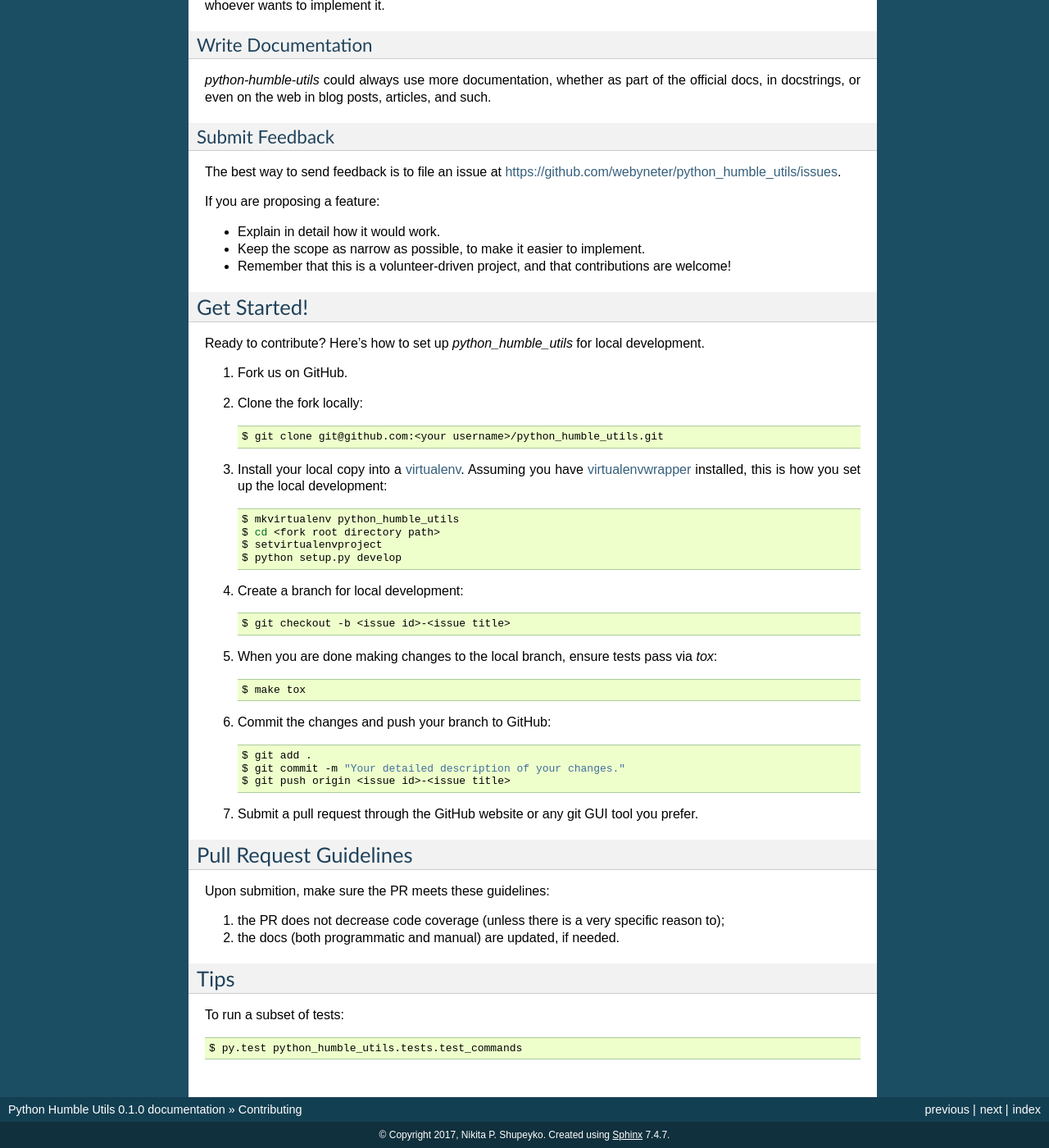
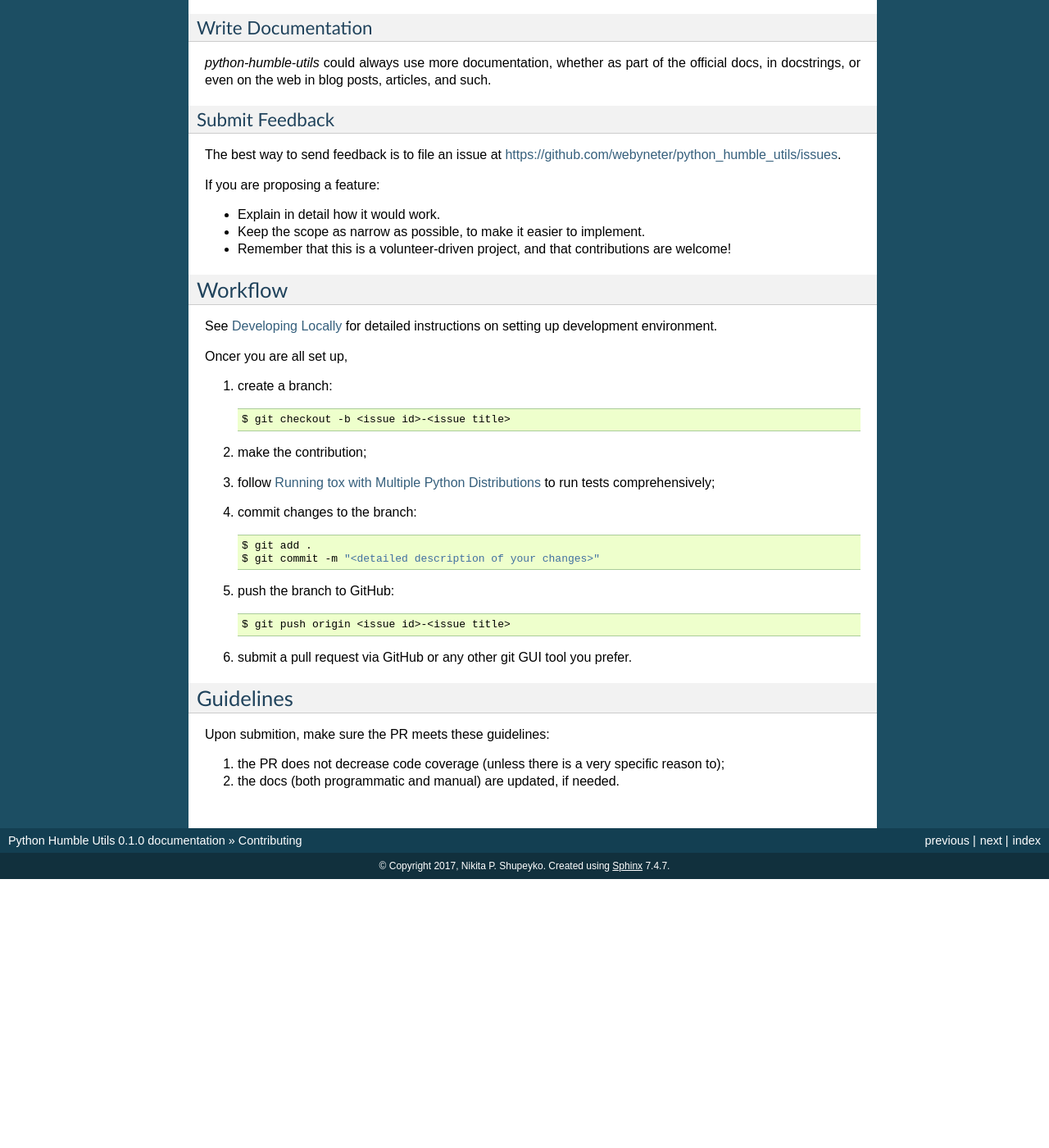
Before and after one commit to webyneter/python-humble-utils, a Sphinx documentation site: the page built from docs/contributing.rst, in a window 1280 px wide and 1400 px high, scrolled down 565 px. Shown: the whole window at 82% size. Built offline with Sphinx 7.4.7, drawn with Linux system fonts in a browser that asks for light colours; pages that are not in the unit, such as notebooks, are missing from menus; after the commit the page ends 1637 px from its top, so only the background shows below that; some of the changed text lies outside the part shown.

Commit message:
Improve docs

```diff
--- a/AUTHORS.rst
+++ b/AUTHORS.rst
@@ -1,4 +1,3 @@
-=======
 Credits
 =======
 
--- a/CONTRIBUTING.rst
+++ b/CONTRIBUTING.rst
@@ -2,7 +2,6 @@
 
 .. _contributing:
 
-============
 Contributing
 ============
 
@@ -17,11 +16,13 @@ Ways to Contribute
 Report Bugs
 ~~~~~~~~~~~
 
-Report bugs at https://github.com/webyneter/python_humble_utils/issues complying with the project's issue template.
+`Create an issue`_ corresponding to the bug you have found complying with the project's issue template.
+
+.. _`Create an issue`: https://github.com/webyneter/python_humble_utils/issues
 
 
-Fix Bugs via PRs
-~~~~~~~~~~~~~~~~
+Fix Bugs
+~~~~~~~~
 
 Look through the GitHub issues: Anything tagged with `bug` and `help wanted` is open to whoever wants to implement it.
 
@@ -58,56 +59,42 @@ If you are proposing a feature:
 
 
 
-Get Started!
-------------
+Workflow
+--------
 
-Ready to contribute? Here's how to set up `python_humble_utils` for local development.
+See :ref:`developing-locally` for detailed instructions on setting up
+development environment.
 
-#. Fork us on GitHub.
-#. Clone the fork locally::
+Oncer you are all set up,
 
-    $ git clone git@github.com:<your username>/python_humble_utils.git
-
-#. Install your local copy into a `virtualenv`_. Assuming you have `virtualenvwrapper`_ installed, this is how you set up the local development::
-
-    $ mkvirtualenv python_humble_utils
-    $ cd <fork root directory path>
-    $ setvirtualenvproject
-    $ python setup.py develop
-
-#. Create a branch for local development::
+#. create a branch::
 
     $ git checkout -b <issue id>-<issue title>
 
-#. When you are done making changes to the local branch, ensure tests pass via `tox`::
+#. make the contribution;
 
-    $ make tox
+#. follow :ref:`developing-locally-tox` to run tests comprehensively;
 
-#. Commit the changes and push your branch to GitHub::
+#. commit changes to the branch::
 
     $ git add .
-    $ git commit -m "Your detailed description of your changes."
+    $ git commit -m "<detailed description of your changes>"
+
+#. push the branch to GitHub::
+
     $ git push origin <issue id>-<issue title>
 
-#. Submit a pull request through the GitHub website or any git GUI tool you prefer.
+#. submit a pull request via GitHub or any other git GUI tool you prefer.
 
 .. _`virtualenv`: https://virtualenv.pypa.io/en/stable/
 .. _`virtualenvwrapper`: https://virtualenvwrapper.readthedocs.io/en/stable/
 
 
-Pull Request Guidelines
------------------------
+
+Guidelines
+----------
 
 Upon submition, make sure the PR meets these guidelines:
 
 #. the PR does not decrease code coverage (unless there is a very specific reason to);
 #. the docs (both programmatic and manual) are updated, if needed.
-
-
-
-Tips
-----
-
-To run a subset of tests::
-
-    $ py.test python_humble_utils.tests.test_commands
--- a/HISTORY.rst
+++ b/HISTORY.rst
@@ -1,4 +1,3 @@
-=======
 History
 =======
 
--- a/README.rst
+++ b/README.rst
@@ -1,4 +1,3 @@
-===================
 Python Humble Utils
 ===================
 
--- a/docs/index.rst
+++ b/docs/index.rst
@@ -1,5 +1,5 @@
-Welcome to Python Humble Utils's documentation!
-===============================================
+Python Humble Utils Documentation
+=================================
 
 Contents:
 
@@ -11,6 +11,8 @@ Contents:
    usage
    modules
    contributing
+   developing-locally
+   project-makefile
    authors
    history
 
--- a/docs/usage.rst
+++ b/docs/usage.rst
@@ -1,4 +1,3 @@
-=====
 Usage
 =====
 
```
Also changed, not shown: other parts of README.rst (+3 -0 lines), docs/developing-locally.rst (added, +79 -0 lines), docs/installation.rst (+3 -4 lines), docs/project-makefile.rst (added, +73 -0 lines), 1 other file.
